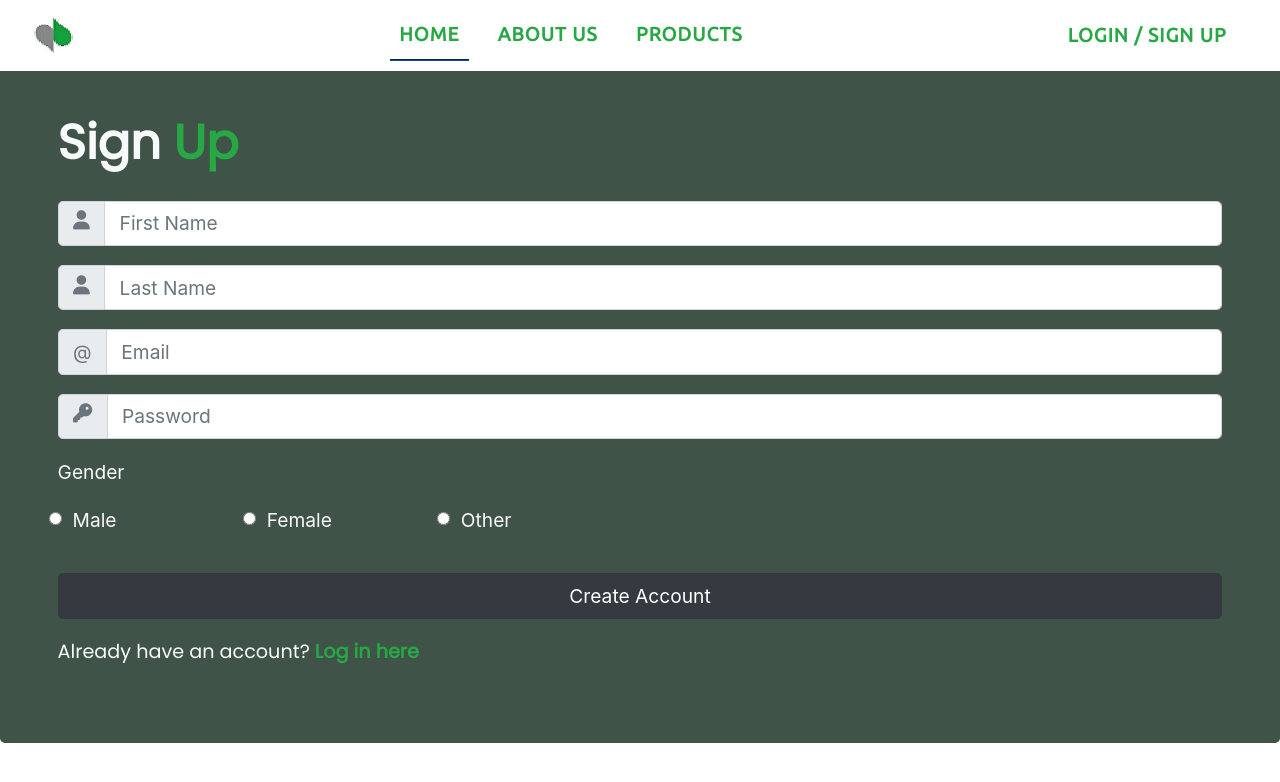
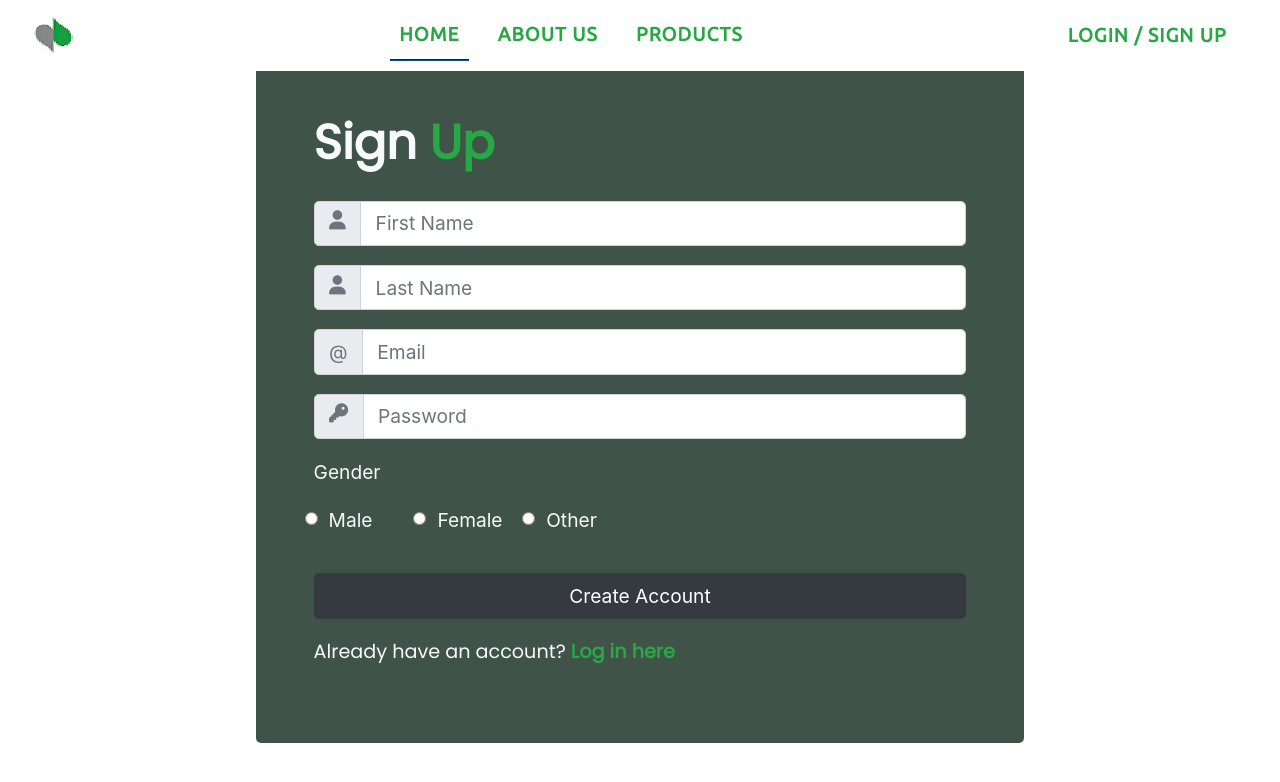
Before and after one commit to ayor/petjoa-global, a React (Create React App) app: page /auth/signup in a window 1280 px wide. Shown: the top 782 px of the page. Built offline with nearby package versions, Linux system fonts and the light colour scheme.

Commit message:
login css changed

```diff
--- a/src/components/Auth/Login.module.css
+++ b/src/components/Auth/Login.module.css
@@ -1,10 +1,3 @@
-.LoginHeader{
-    /* background: linear-gradient(rgba(0,0,0,0.7), rgba(0,25,0,0.9)), url('../../assets/pexels-amina-filkins-5561174.jpg') ;
-    background-repeat: no-repeat;
-    background-position: top;
-    background-size: 100% 100%; */
-
-}
 
 .Form{
     background-color: rgba(16, 41, 27, 0.8);
@@ -14,22 +7,22 @@
     animation: fade-in 1s ease forwards;
     transition: all;
     }
-
-    @media (max-width: 1304px){
+    @media (max-width: 1300px){
         .Form{
 
-            width: 100%;
+            width:60%;
+            border-radius: 5px;
+            }
+    }
+    @media (max-width: 550px){
+        .Form{
+
+            width: 90%;
 
             }
     }
 
-    @media (max-width: 1024px){
-        .Form{
 
-            width: 90%;
-            border-radius: 5px;
-            }
-    }
 
     @keyframes fade-in{
         0%{
```
